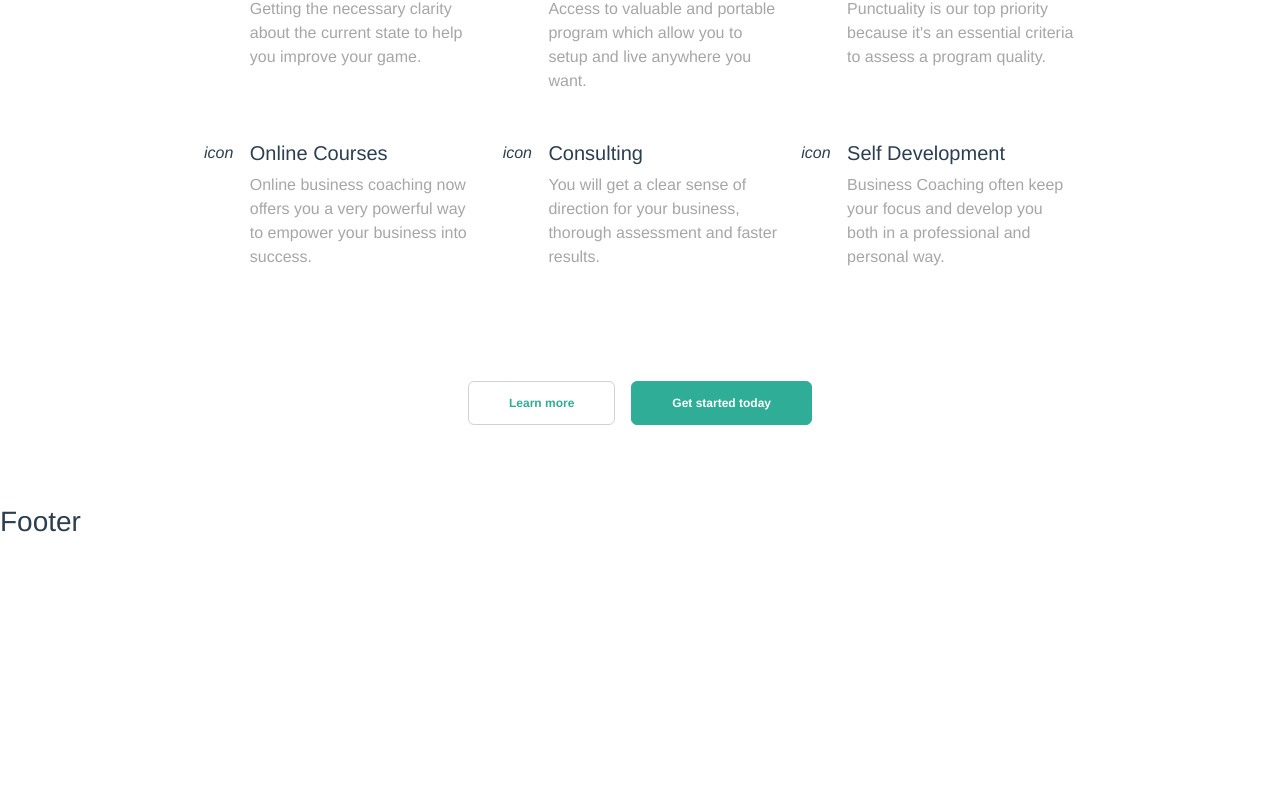
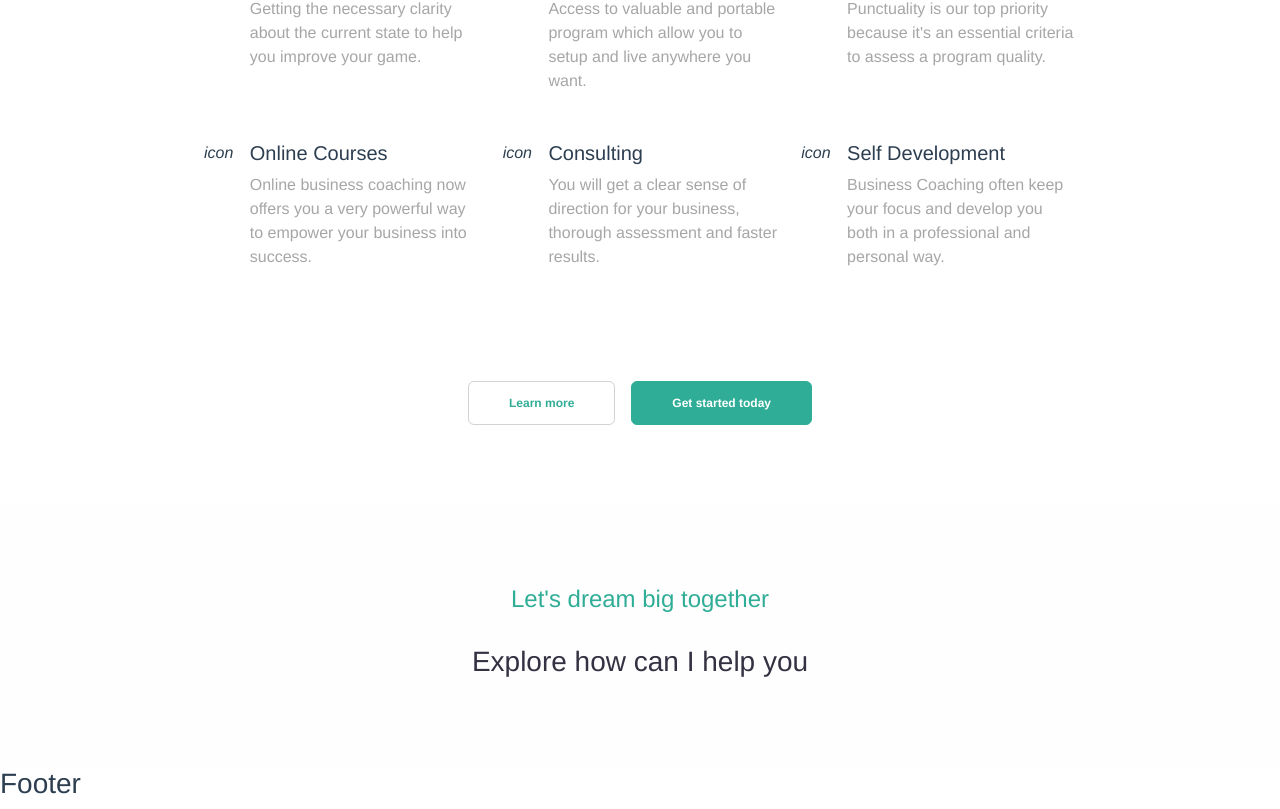
Before and after one commit to Antonius131/proj-html-vuejs, a Vue app: page / in a window 1280 px wide. Shown: the part 531-1340 px from the top of the page. Before the commit the page ends 1077 px from the top, so only its background shows below. Built offline with nearby package versions, Linux system fonts and the light colour scheme.

Commit message:
MainContent: adding new section

```diff
--- a/src/App.vue
+++ b/src/App.vue
@@ -31,10 +31,6 @@ export default {
     color: #2c3e50;
   }
 
-  section {
-    padding: $section_padding;
-  }
-
   .container {
     width: 70%;
 
--- a/src/components/main/MainContent.vue
+++ b/src/components/main/MainContent.vue
@@ -19,6 +19,15 @@
             </div>
          </div>
       </section>
+
+      <section class="secondary-bg">
+         <div class="container">
+            <SectionTitle
+               subtitle = "Let's dream big together"
+               title= "Explore how can I help you"
+            />
+         </div>
+      </section>
    </main>
 </template>
 
@@ -30,13 +39,22 @@ import PrimaryBtn from './PrimaryBtn.vue'
 
 export default {
    components: {
-    BrandCards,
-    SectionTitle,
-    SecondaryBtn,
-    PrimaryBtn
-}
+      BrandCards,
+      SectionTitle,
+      SecondaryBtn,
+      PrimaryBtn
+   }
 }
 </script>
 
 <style lang="scss">
+@import '../../assets/css/variables';
+
+   section {
+      padding: $section_padding;
+   }
+
+   .secondary-bg {
+      background-color: $bg_secondary;
+   }
 </style>
```
